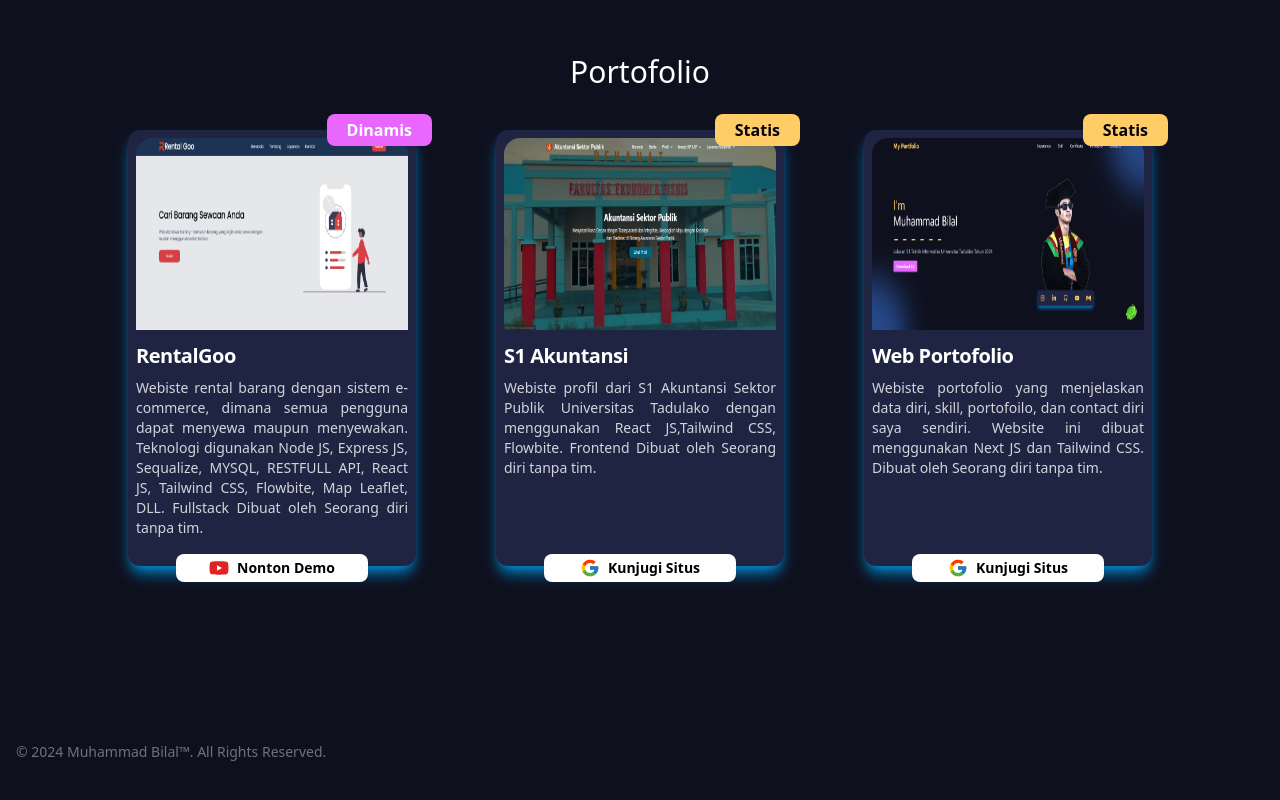
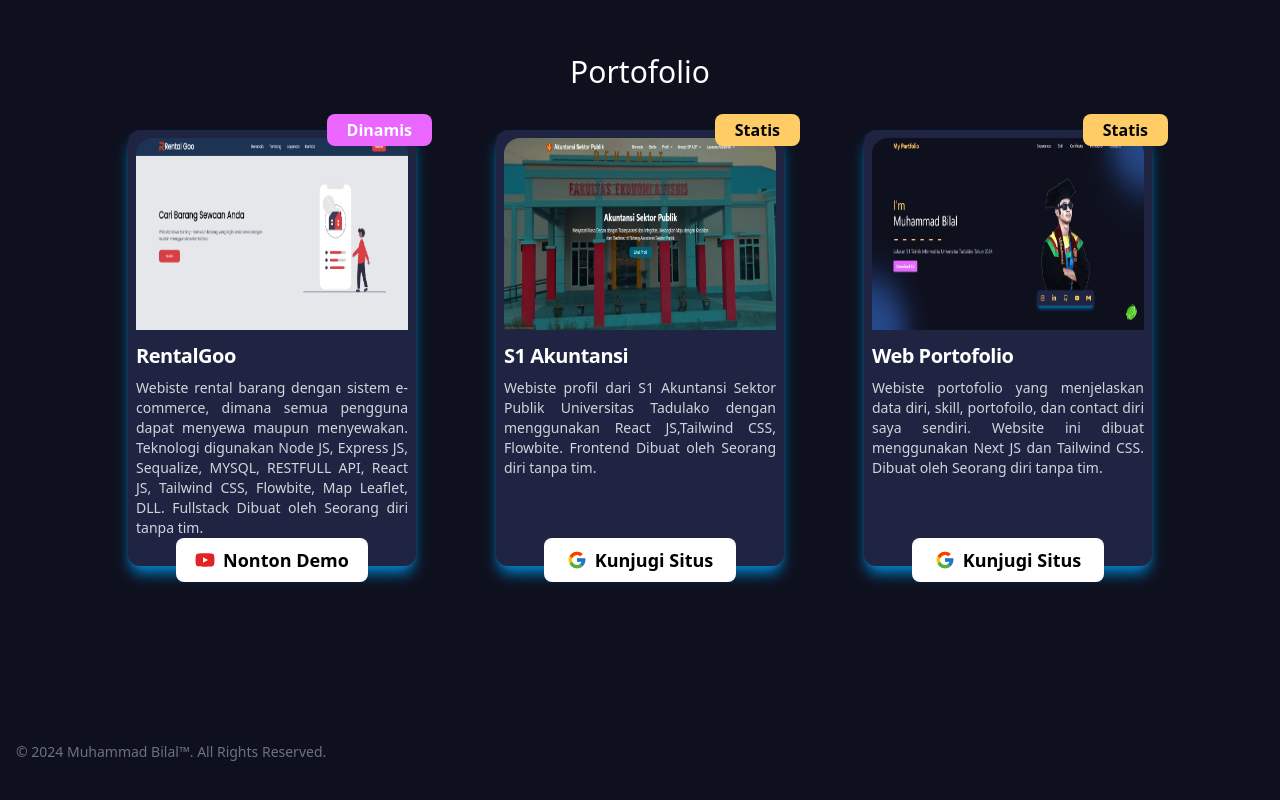
Before and after one commit to muhammadbilal2468/web-portofolio-3, a Next.js app: page / in a window 1280 px wide. Shown: the part 2838-3638 px from the top of the page. Built offline with nearby package versions, Linux system fonts and the light colour scheme.

Commit message:
update link

```diff
--- a/src/app/page.tsx
+++ b/src/app/page.tsx
@@ -669,13 +669,13 @@ export default function Home() {
                 </div>
                 <div className="absolute -bottom-4 left-0 right-0 w-full hover:shadow-quaternary shadow-sky-600">
                   <Link href={portofolio.link} target="_blank">
-                    <button className="flex justify-center items-center gap-2 w-2/3 bg-white font-semibold py-1 rounded-lg mx-auto">
+                    <button className="flex justify-center items-center gap-2 w-2/3 bg-white font-semibold lg:py-2 py1 rounded-lg mx-auto">
                       {portofolio.status === "Statis" ? (
                         <FcGoogle className="text-xl" />
                       ) : (
                         <FaYoutube className="text-red-600 text-xl" />
                       )}
-                      <span className="lg:text-sm md:text-xs text-[10px]">
+                      <span className="lg:text-lg md:text-xs text-[10px]">
                         {portofolio.textButton}
                       </span>
                     </button>
```
